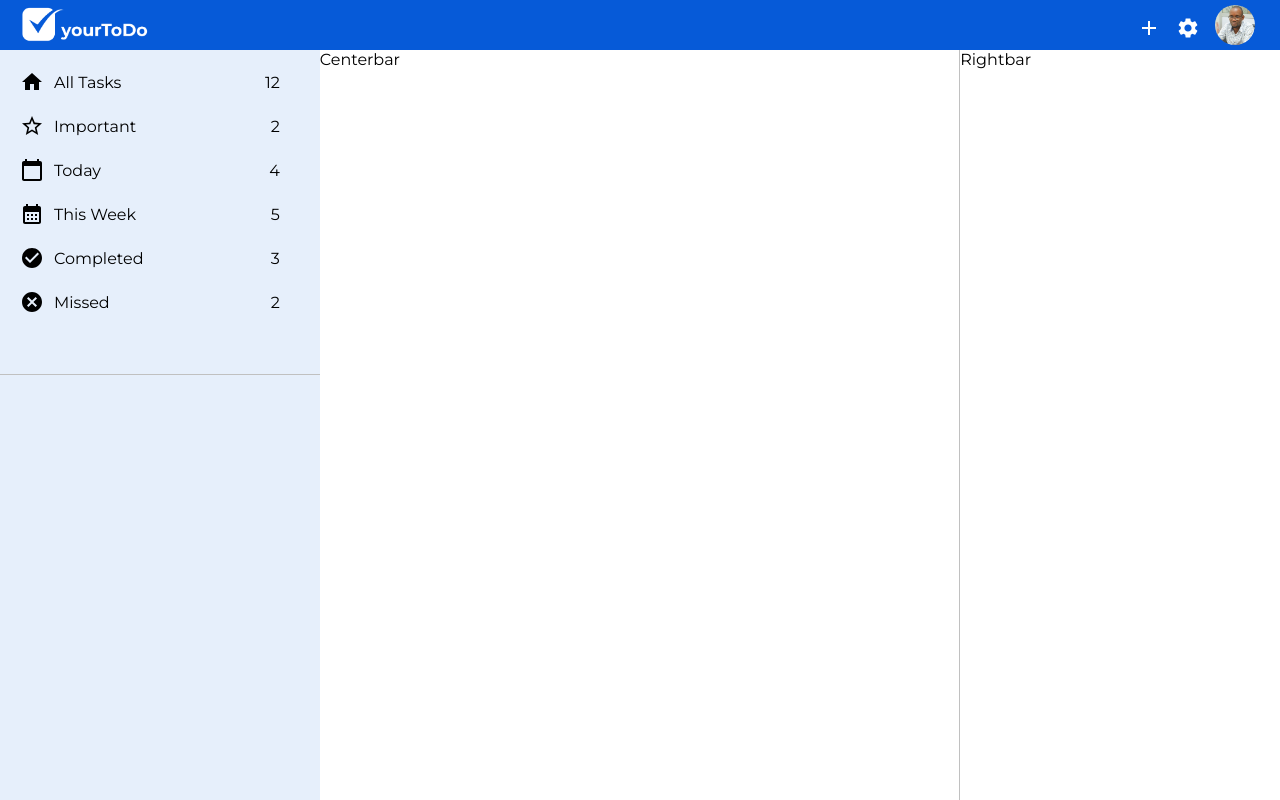
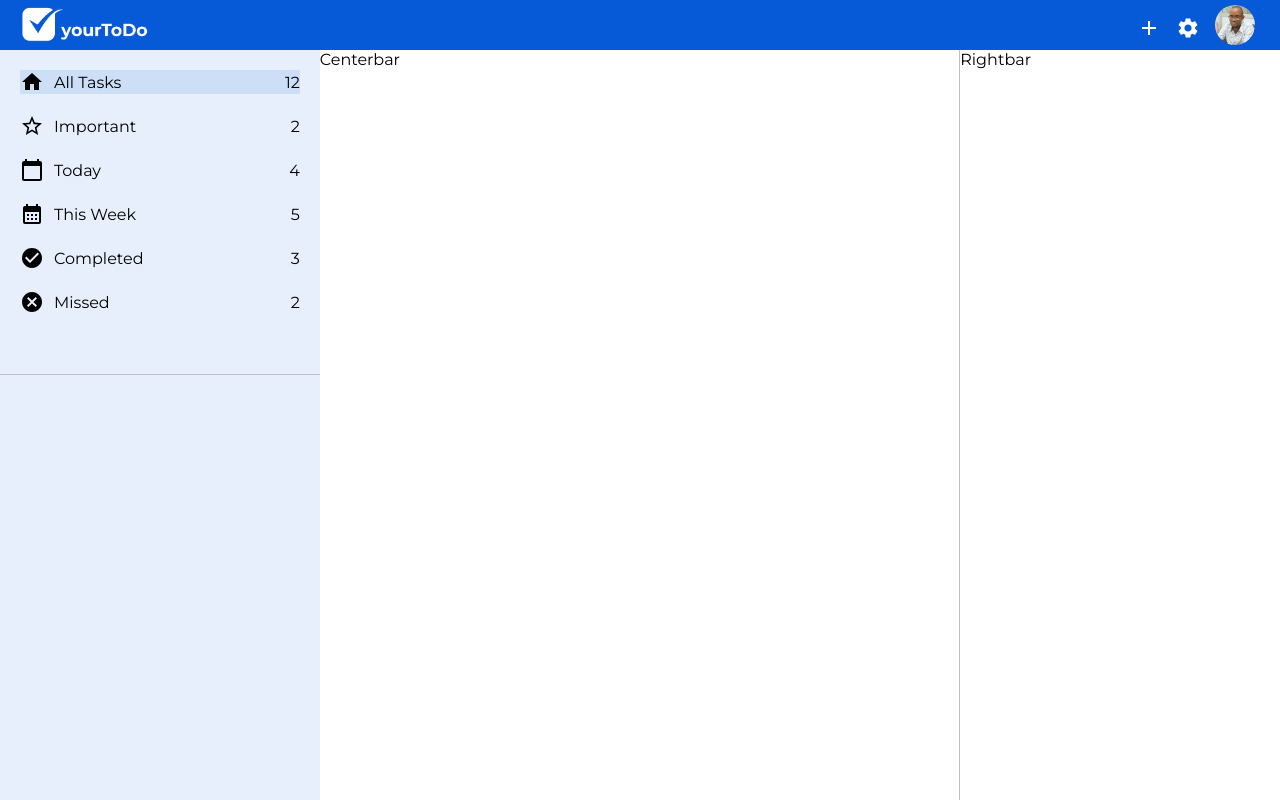
Before and after one commit to namakula-josephine/to-do-app, a React (Create React App) app: page / in a window 1280 px wide. Built offline with nearby package versions, Linux system fonts and the light colour scheme.

Commit message:
Styled Menu Icons

```diff
--- a/src/components/menubar/Menubar.css
+++ b/src/components/menubar/Menubar.css
@@ -21,13 +21,21 @@
     align-items: center;
     margin-bottom: 20px;
     position: relative;
+    font-size: 16px;
+    cursor: pointer;
 }
 
 .menuBarIcon{
   margin-right: 10px;
+  font-size: 22px;
 }
 
 .menuBarListItemCounter{
   position: absolute;
-  right: 20px;
+  right: 0px;
 }
+
+.menuBarActive{
+  background-color: #CDDEF7;
+  width: 100%;
+}
```
